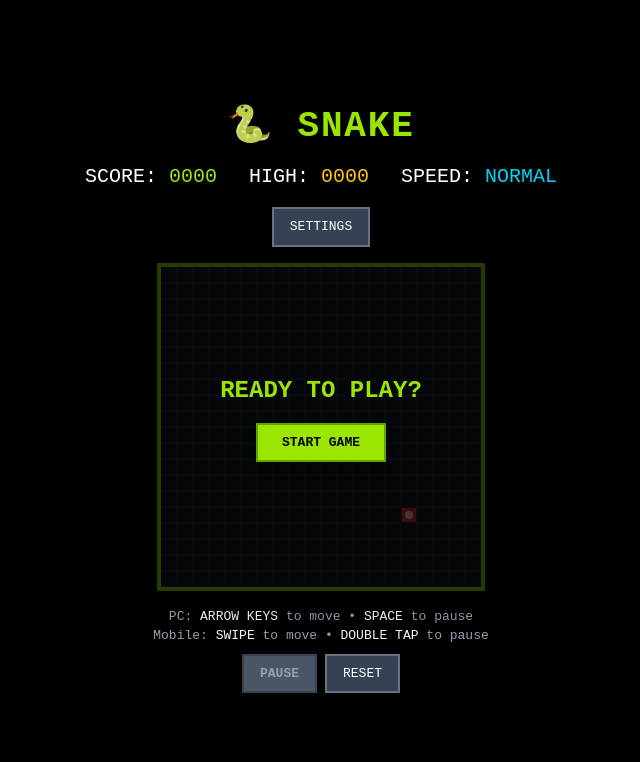
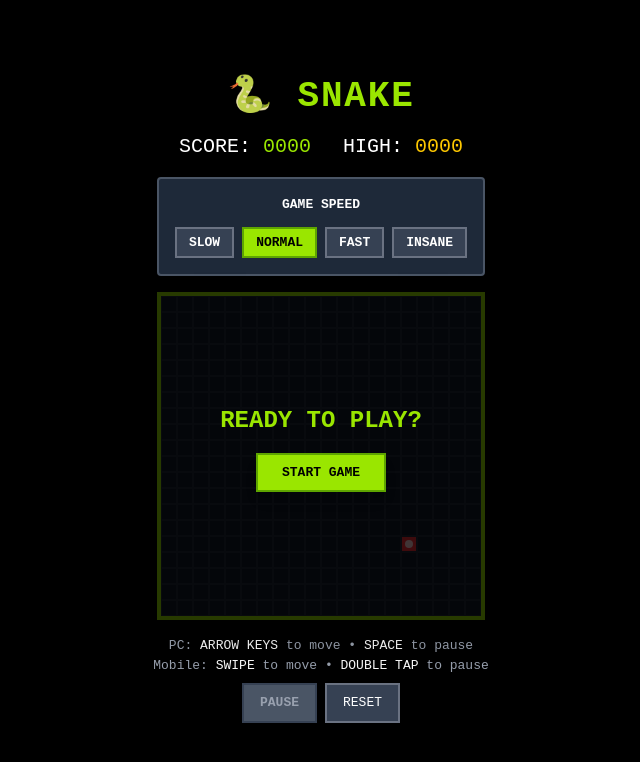
Before and after one commit to NuclearMissile/react-snake, a React (Vite) app: page / in a window 1280 px wide. Shown: the top 762 px of the page, without its empty margins (319-959 px from the left). Built offline with nearby package versions, Linux system fonts and the light colour scheme.

Commit message:
ui modification

```diff
--- a/src/SnakeGame.jsx
+++ b/src/SnakeGame.jsx
@@ -20,7 +20,6 @@ const SnakeGame = () => {
     const [score, setScore] = useState(0);
     const [highScore, setHighScore] = useState(0);
     const [gameSpeed, setGameSpeed] = useState('normal');
-    const [showSettings, setShowSettings] = useState(false);
     const [gameState, setGameState] = useState('waiting') // waiting, playing, paused, gameOver
 
     const arrowKeyProcessingRef = useRef(null);
@@ -201,27 +200,15 @@ const SnakeGame = () => {
                 </h1>
             </a>
 
-
             {/* Score Display */}
             <div className="flex gap-8 mb-4 text-xl">
                 <div className="text-white">SCORE: <span
                     className="text-lime-400">{score.toString().padStart(4, '0')}</span></div>
                 <div className="text-white">HIGH: <span
                     className="text-yellow-400">{highScore.toString().padStart(4, '0')}</span></div>
-                <div className="text-white">SPEED: <span
-                    className="text-cyan-400">{SPEED_SETTINGS[gameSpeed].name}</span></div>
             </div>
 
-            {/* Settings Button */}
-            <button
-                onClick={() => setShowSettings(!showSettings)}
-                className="mb-4 px-4 py-2 bg-gray-700 text-white border-2 border-gray-500 hover:bg-gray-600 transition-colors"
-            >
-                SETTINGS
-            </button>
-
             {/* Settings Panel */}
-            {showSettings && (
             <div className="mb-4 p-4 bg-gray-800 border-2 border-gray-600 rounded">
                 <div className="text-center text-white mb-3 font-bold">GAME SPEED</div>
                 <div className="flex gap-2 justify-center">
@@ -230,9 +217,9 @@ const SnakeGame = () => {
                             key={key}
                             onClick={() => setGameSpeed(key)}
                             className={`px-3 py-1 border-2 font-bold transition-colors ${
-                                    gameSpeed === key
-                                        ? 'bg-lime-400 text-black border-lime-600'
-                                        : 'bg-gray-700 text-white border-gray-500 hover:bg-gray-600'
+                                gameSpeed === key ?
+                                    'bg-lime-400 text-black border-lime-600' :
+                                    'bg-gray-700 text-white border-gray-500 hover:bg-gray-600'
                             }`}
                         >
                             {setting.name}
@@ -240,7 +227,6 @@ const SnakeGame = () => {
                     ))}
                 </div>
             </div>
-            )}
 
             {/* Game Board */}
             <SwipeHandler
@@ -306,10 +292,12 @@ const SnakeGame = () => {
             {/* Controls */}
             <div className="text-center">
                 <div className="text-gray-400 mb">
-                    PC: <span className="text-white">ARROW KEYS</span> to move • <span className="text-white">SPACE</span> to pause
+                    PC: <span className="text-white">ARROW KEYS</span> to move • <span
+                    className="text-white">SPACE</span> to pause
                 </div>
                 <div className="text-gray-400 mb-2">
-                    Mobile: <span className="text-white">SWIPE</span> to move • <span className="text-white">DOUBLE TAP</span> to pause
+                    Mobile: <span className="text-white">SWIPE</span> to move • <span
+                    className="text-white">DOUBLE TAP</span> to pause
                 </div>
                 <div className="flex gap-2 justify-center">
                     <button
```
Also changed, not shown: img.png. Lines whose indentation alone changed are shown as unchanged.
